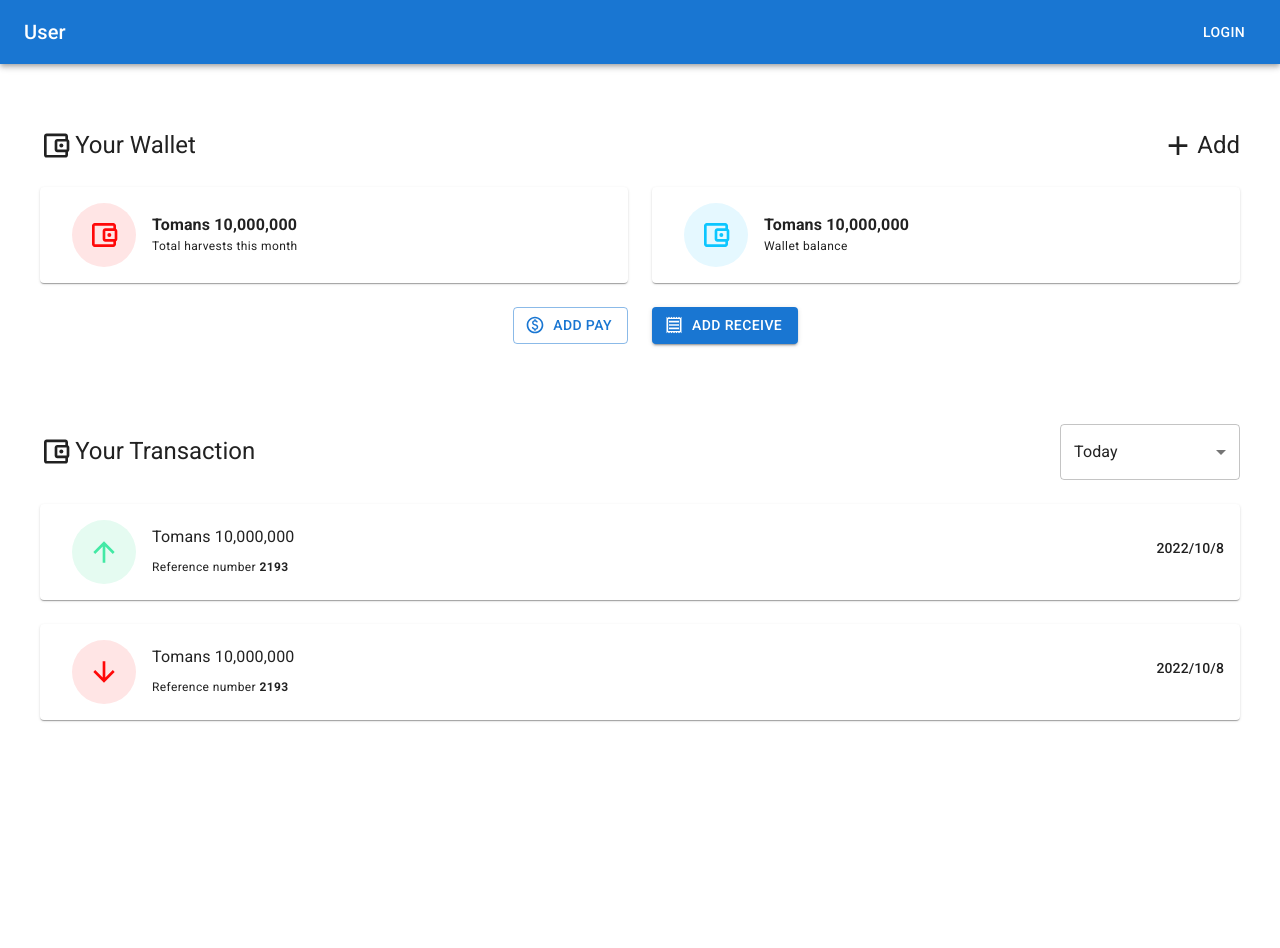
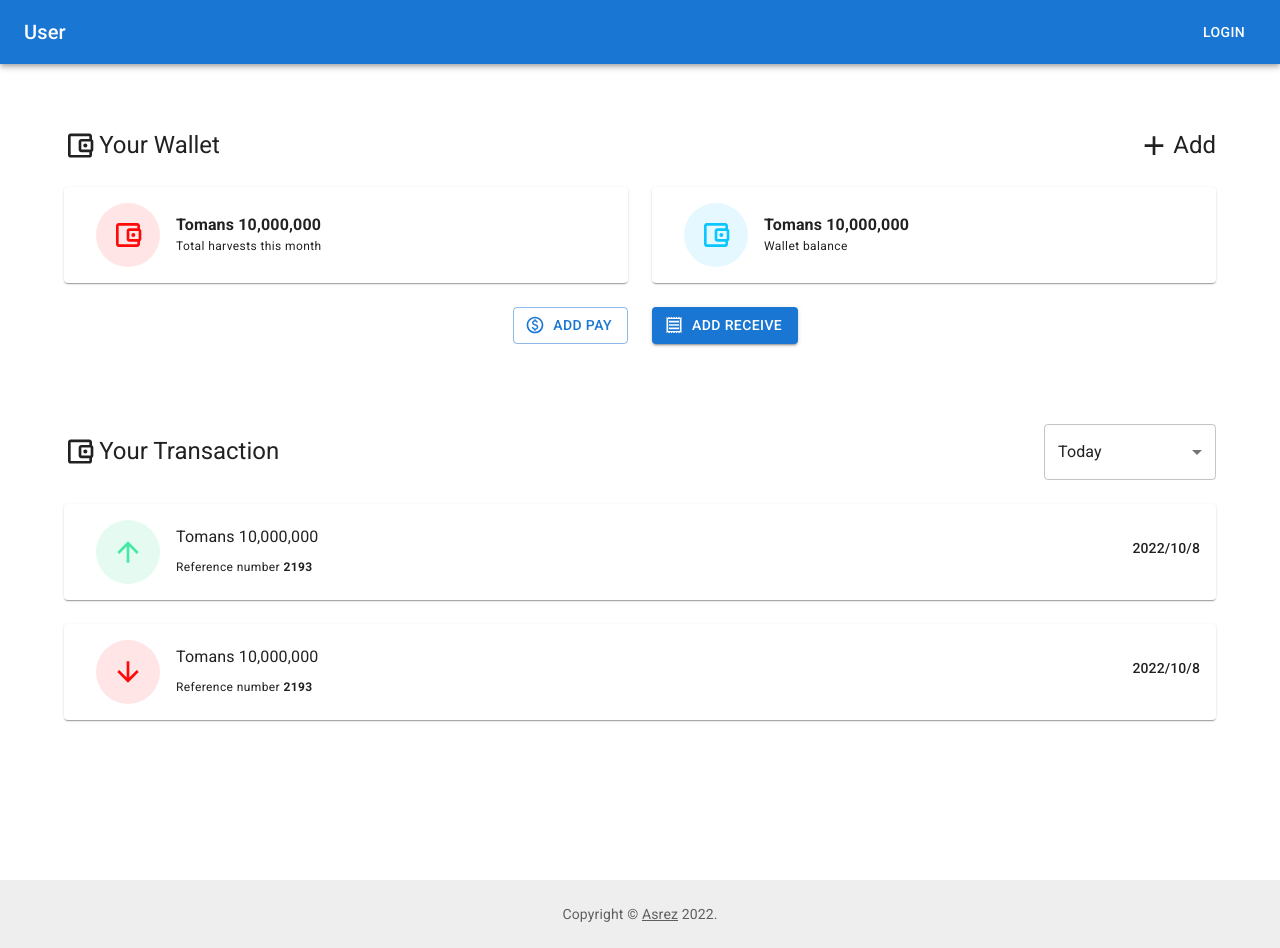
Before and after one commit to Asrez/WhereMoney, a React (Create React App) app: page / in a window 1280 px wide. Before the commit the page ends 800 px from the top, so only its background shows below. Built offline with nearby package versions, Linux system fonts and the light colour scheme.

Commit message:
Added Footer

```diff
--- a/src/App.tsx
+++ b/src/App.tsx
@@ -2,13 +2,15 @@ import { Container } from '@mui/material';
 import Transaction from './components/transaction/Transaction';
 import Wallet from './components/wallet/Wallet';
 import Navbar from './components/navbar/Navbar'
+import Footer from './components/footer/Footer'
 function App() {
   return (<>
     <Navbar />
-    <Container style={{ paddingTop: '4rem' }} disableGutters >
+    <Container style={{ paddingTop: '4rem' }}  >
       <Wallet />
       <Transaction />
     </Container>
+    <Footer  />
   </>
   );
 }
--- /dev/null
+++ b/src/components/footer/Footer.tsx
@@ -0,0 +1,44 @@
+import CssBaseline from '@mui/material/CssBaseline';
+import Box from '@mui/material/Box';
+import Typography from '@mui/material/Typography';
+import Grid from '@mui/material/Grid';
+import Link from '@mui/material/Link';
+
+function Copyright() {
+    return (
+        <Typography variant="body2" color="text.secondary">
+            {'Copyright © '}
+            <Link color="inherit" href="#">
+                Asrez
+            </Link>{' '}
+            {new Date().getFullYear()}
+            {'.'}
+        </Typography>
+    );
+}
+
+export default function StickyFooter() {
+    return (
+        <Box>
+            <CssBaseline />
+            <Box
+                component="footer"
+                sx={{
+                    py: 3,
+                    px: 2,
+                    mt: 20,
+                    backgroundColor: (theme) =>
+                        theme.palette.mode === 'light'
+                            ? theme.palette.grey[200]
+                            : theme.palette.grey[800],
+                }}
+            >
+                <Grid container justifyContent="center" alignItems="center" >
+                    <Grid item>
+                        <Copyright />
+                    </Grid>
+                </Grid>
+            </Box>
+        </Box>
+    );
+}
```
